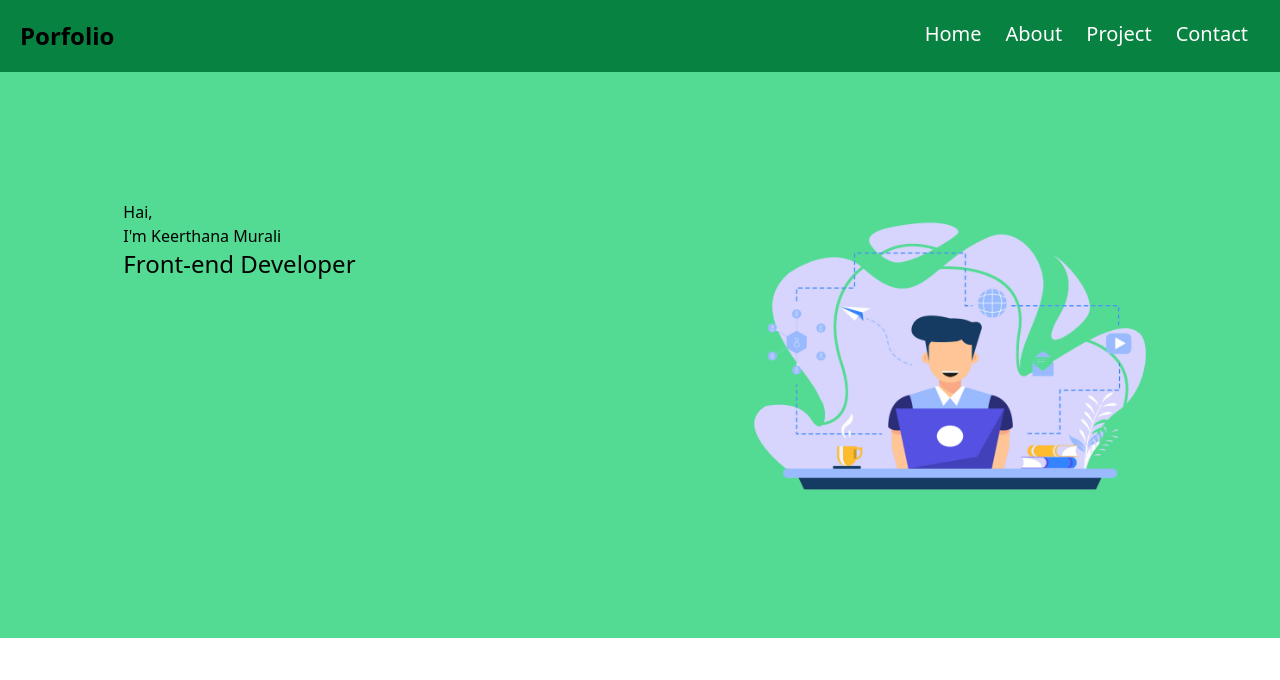
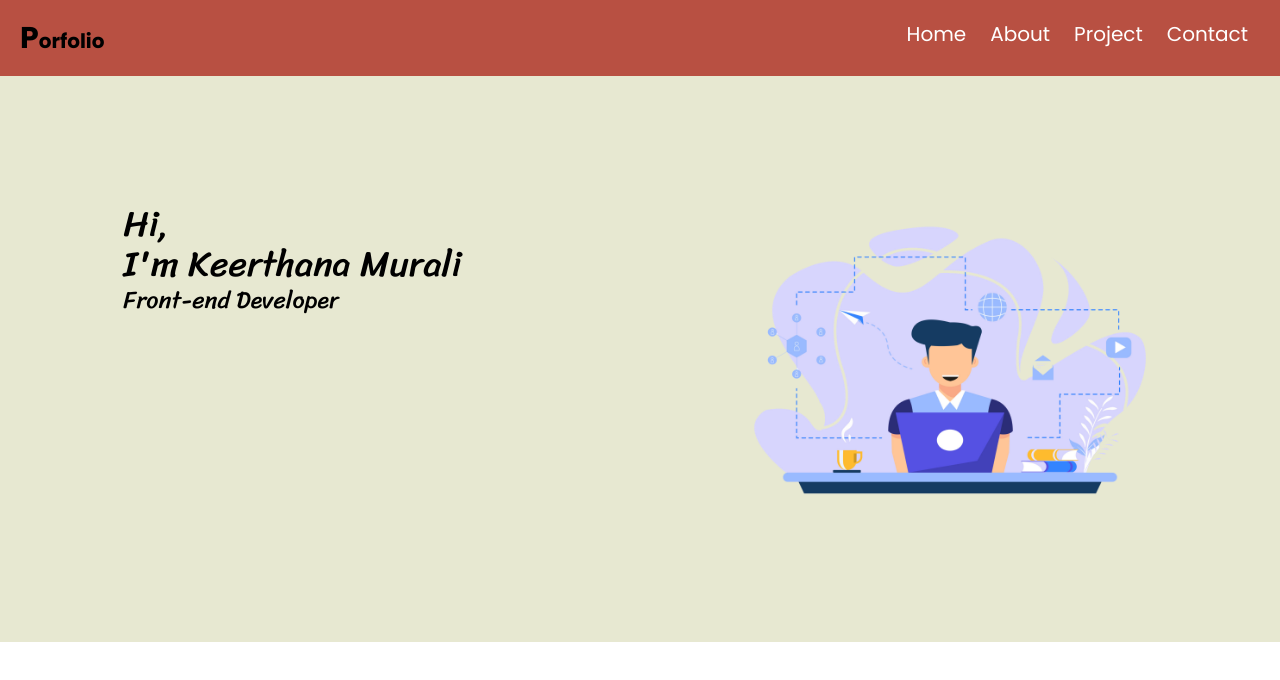
Before and after one commit to keerthanamurali612/keerthanamurali.github.io, a React (Create React App) app in the folder portfolio_website/: page / in a window 1280 px wide. Shown: the top 680 px of the page. Built offline with nearby package versions, Linux system fonts and the light colour scheme.

Commit message:
hero section

```diff
--- a/portfolio_website/public/index.html
+++ b/portfolio_website/public/index.html
@@ -25,6 +25,7 @@
       Learn how to configure a non-root public URL by running `npm run build`.
     -->
     <link href="https://fonts.googleapis.com/css2?family=Sriracha&display=swap" rel="stylesheet">
+    <link href="https://fonts.googleapis.com/css2?family=Poppins:ital,wght@0,100;0,200;0,300;0,400;0,500;0,600;0,700;0,800;0,900;1,100;1,200;1,300;1,400;1,500;1,600;1,700;1,800;1,900&display=swap" rel="stylesheet">
     <title>React App</title>
   </head>
   <body>
--- a/portfolio_website/src/App.css
+++ b/portfolio_website/src/App.css
@@ -3,23 +3,23 @@
 @tailwind utilities;
 
 header ul li {
-  @apply px-3;
+  @apply px-3 ;
 }
 
 .bg-primary{
-  background: #078241 ;
+  background: #B85042;
 
 }
 
 .bg-secondary{
-  background: #53db93 ;
+  background: #E7E8D1 ;
 
 }
 
 .mobile-nav{
-  @apply fixed top-10 left-0 bg-zinc-500 w-full h-1/4;
+  @apply fixed top-16 left-0 bg-zinc-500 w-full h-1/4;
 }
 
 .mobile-nav  li {
-  @apply w-full h-full text-center border-b-2
+  @apply w-full h-full text-center border-b-2;
 }
--- a/portfolio_website/src/Components/Header.js
+++ b/portfolio_website/src/Components/Header.js
@@ -4,11 +4,11 @@ export default function Header(){
   const [toggleMenu,setToggleMenu]=useState(false);
 
 
-    return <header className="flex justify-between px-5 py-5 bg-primary ">
-        <a className="font-bold text-black text-2xl  " href="#">Porfolio</a>
+    return <header className="flex justify-between px-5 py-5 bg-primary font-header-font ">
+        <a className="font-bold text-black text-xl " href="#"> <span className='text-3xl'> P</span>orfolio</a>
 
-        <nav className="hidden md:block" >
-            <ul className="flex text-white text-xl">
+        <nav className="hidden md:block " >
+            <ul className="flex text-white text-xl ">
               <li><a href="#">Home</a></li>
               <li><a href="#">About</a></li>
               <li><a href="#">Project</a></li>
@@ -16,6 +16,7 @@ export default function Header(){
             </ul>
 
         </nav>
+
         {/* mobile view */}
        { toggleMenu&&  <nav className="block md:hidden " >
             <ul className="flex flex-col text-white text-xl mobile-nav">
--- a/portfolio_website/src/Components/Hero.js
+++ b/portfolio_website/src/Components/Hero.js
@@ -1,7 +1,7 @@
 import HeroImg from '../assets/hero.png'
 export default function Hero(){
-    return  <section className='flex px-5 py-32 bg-secondary justify-center'>
-        <h1 className='w-1/2' text-white text-6xl hero-font> Hai, <br/> I'm Keerthana Murali
+    return  <section className='flex px-5 py-32 bg-secondary justify-center '>
+        <h1 className='w-1/2 text-4xl text-black  font-hero-font' > Hi, <br/> I'm Keerthana Murali
 
         <p className='text-2xl'>Front-end Developer</p>
 
--- a/portfolio_website/tailwind.config.js
+++ b/portfolio_website/tailwind.config.js
@@ -6,6 +6,7 @@ module.exports = {
   theme: {
     extend: {},
     fontFamily:{
+      'header-font':'Poppins',
       'hero-font':'Sriracha'
     }
   },
```
